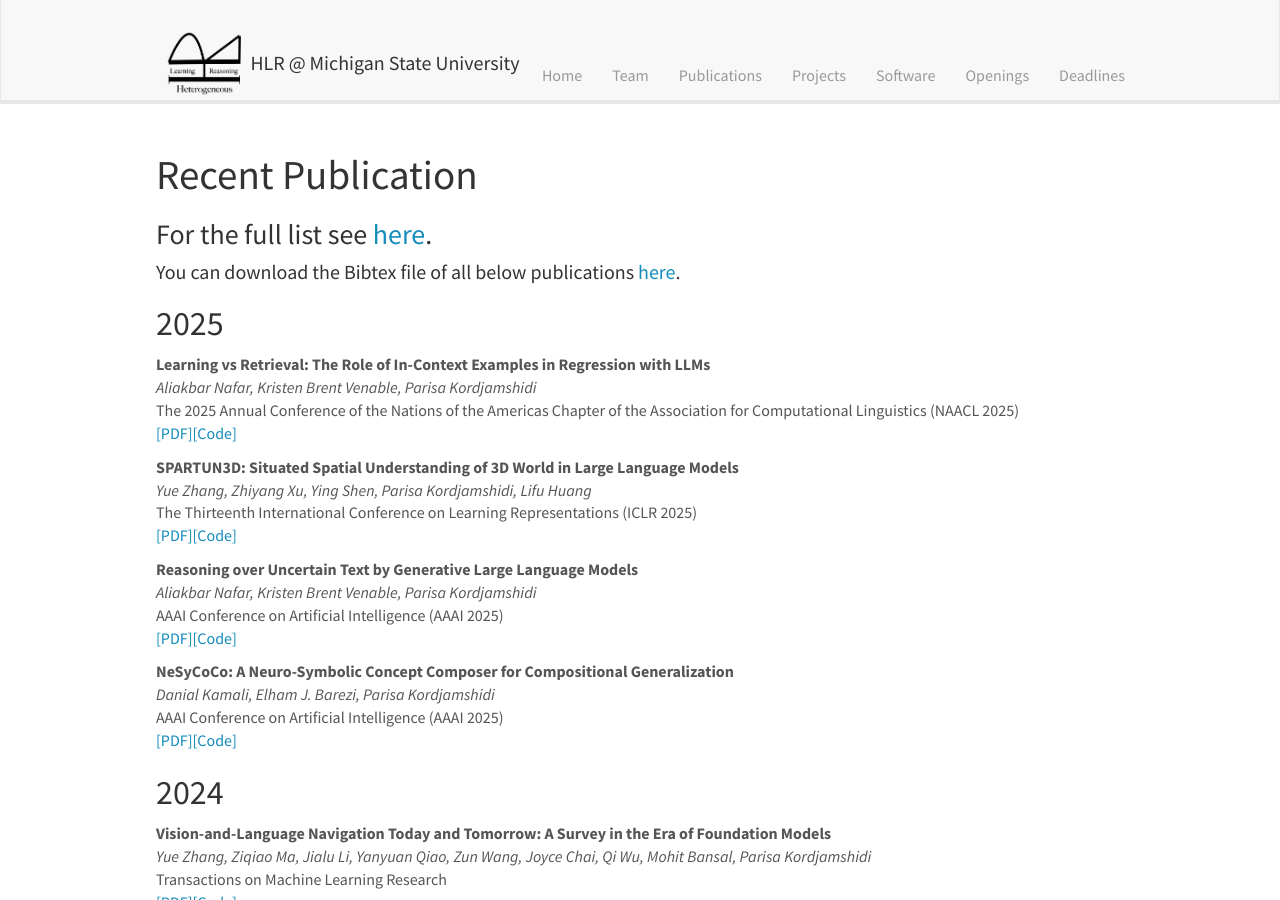
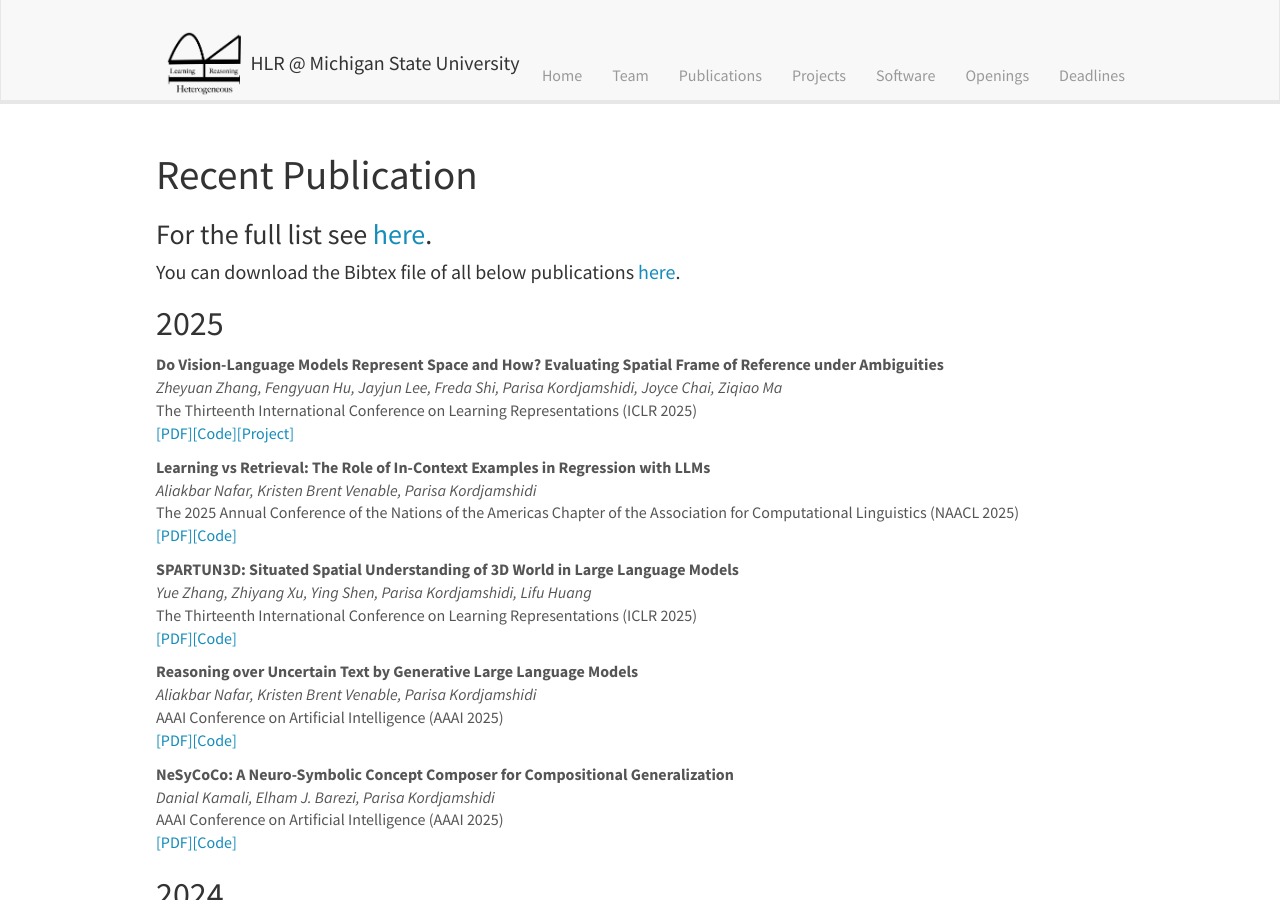
Before and after one commit to HLR/HLR.github.io, a Jekyll site: the page built from _pages/publications.md, in a window 1280 px wide and 900 px high. Built offline with Jekyll 4.4.1, drawn with Linux system fonts in a browser that asks for light colours; nearby versions of some CDN libraries.

Commit message:
Pub of ICLR2025, UM

```diff
--- a/_data/publist.yml
+++ b/_data/publist.yml
@@ -10,6 +10,19 @@
 #       display: PDF
 #     - url:
 #       display: Code
+
+
+- title: Do Vision-Language Models Represent Space and How? Evaluating Spatial Frame of Reference under Ambiguities
+  authors: Zheyuan Zhang, Fengyuan Hu, Jayjun Lee, Freda Shi, Parisa Kordjamshidi, Joyce Chai, Ziqiao Ma
+  venue:  The Thirteenth International Conference on Learning Representations (ICLR 2025)
+  year: 2025
+  links:
+    - url: https://arxiv.org/abs/2410.17385
+      display: PDF
+    - url: https://github.com/sled-group/COMFORT
+      display: Code
+    - url: https://spatial-comfort.github.io
+      display: Project
 
 - title: 'Learning vs Retrieval: The Role of In-Context Examples in Regression with LLMs'
   authors: Aliakbar Nafar, Kristen Brent Venable, Parisa Kordjamshidi
```
